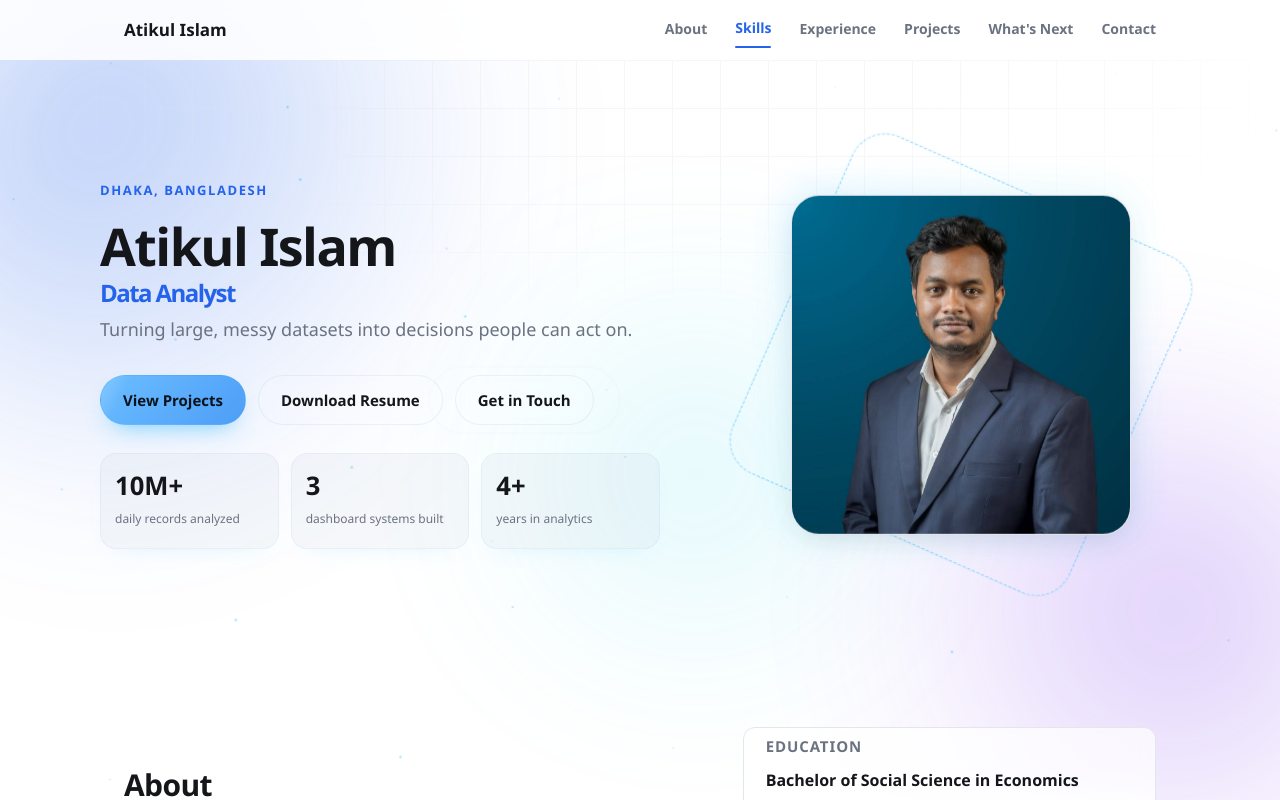
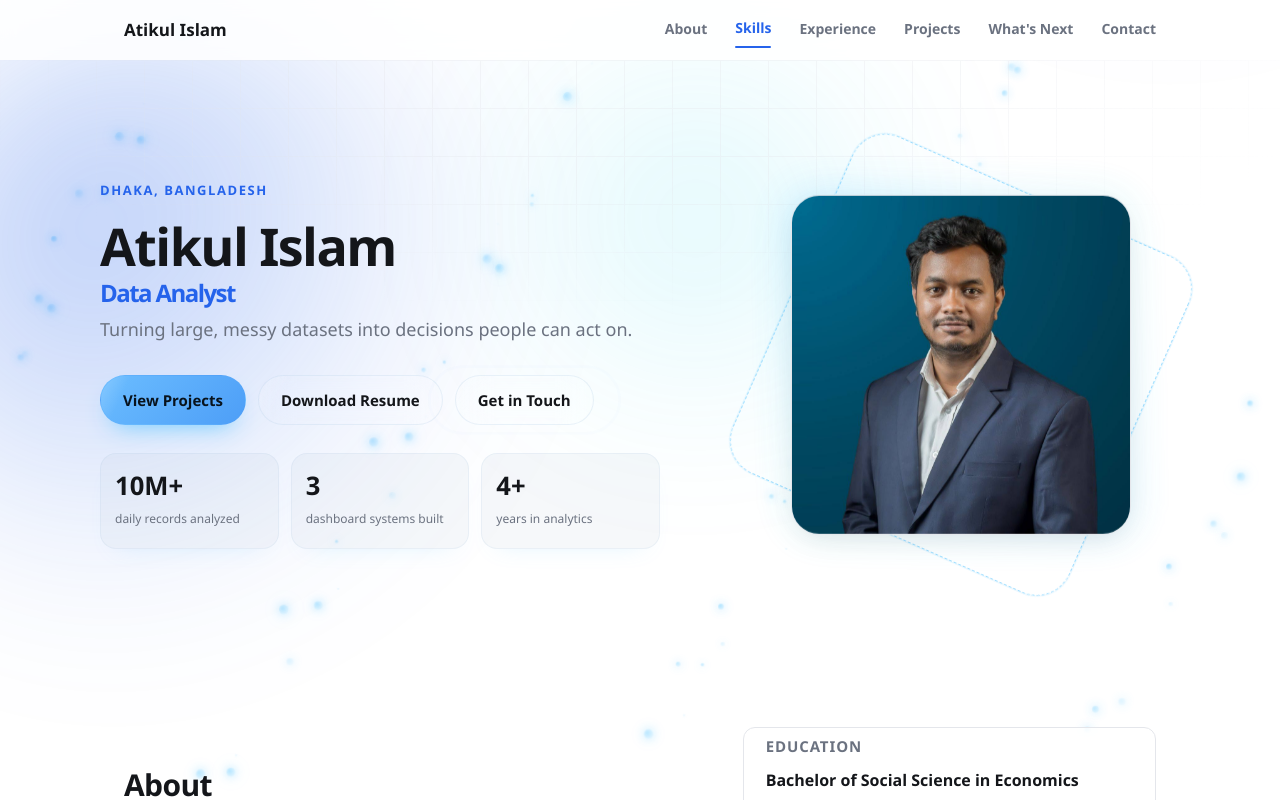
Before and after one commit to Atikul-Dipto/Atikul-Dipto.github.io, a React (Vite) app: page / in a window 1280 px wide. Shown: the top 800 px of the page. Built offline with nearby package versions, Linux system fonts and the light colour scheme.

Commit message:
Upgrade to DOPA-style particle background

```diff
--- a/src/App.css
+++ b/src/App.css
@@ -23,17 +23,38 @@
   width: var(--size);
   height: var(--size);
   border-radius: 50%;
-  background: rgba(94, 199, 255, 0.7);
-  box-shadow: 0 0 12px rgba(94, 199, 255, 0.35);
-  opacity: 0.35;
-  animation: particleFloat var(--duration) ease-in-out infinite alternate;
+  background: radial-gradient(circle at 35% 35%, rgba(94, 199, 255, 0.9), rgba(94, 199, 255, 0.3));
+  box-shadow:
+    0 0 8px rgba(94, 199, 255, 0.8),
+    0 0 20px rgba(94, 199, 255, 0.4),
+    inset 0 0 4px rgba(255, 255, 255, 0.3);
+  opacity: var(--opacity, 0.35);
+  filter: blur(0.5px);
+  animation: particleFlow var(--duration) ease-in-out infinite;
   animation-delay: var(--delay);
 }
 
-.bg-parallax {
-  position: absolute;
-  inset: 0;
-  transition: transform 0.6s ease-out;
+@keyframes particleFlow {
+  0% {
+    transform: translate3d(0, 0, 0) scale(0.85);
+    opacity: calc(var(--opacity) * 0.3);
+  }
+  25% {
+    transform: translate3d(22px, -16px, 0) scale(1.1);
+    opacity: calc(var(--opacity) * 0.8);
+  }
+  50% {
+    transform: translate3d(-28px, 14px, 0) scale(1.2);
+    opacity: var(--opacity);
+  }
+  75% {
+    transform: translate3d(18px, 20px, 0) scale(1);
+    opacity: calc(var(--opacity) * 0.6);
+  }
+  100% {
+    transform: translate3d(-8px, -18px, 0) scale(0.9);
+    opacity: calc(var(--opacity) * 0.2);
+  }
 }
 
 .bg-parallax--one {
--- a/src/components/AnimatedBackground.jsx
+++ b/src/components/AnimatedBackground.jsx
@@ -5,14 +5,20 @@ export default function AnimatedBackground() {
 
   const particles = useMemo(
     () =>
-      Array.from({ length: 34 }, (_, index) => ({
-        id: index,
-        size: 2 + ((index * 7) % 7) * 0.6,
-        left: `${(index * 13 + 9) % 100}%`,
-        top: `${(index * 17 + 7) % 100}%`,
-        duration: `${8 + (index % 8) * 1.8}s`,
-        delay: `${(index % 7) * 0.9}s`,
-      })),
+      Array.from({ length: 68 }, (_, index) => {
+        const layer = index % 3 // 3 depth layers
+        const speed = 6 + layer * 3 // slower = deeper
+        return {
+          id: index,
+          size: 2 + ((index * 11) % 9) * 0.8,
+          left: `${(index * 23 + 11) % 100}%`,
+          top: `${(index * 31 + 13) % 100}%`,
+          duration: `${speed + (index % 5) * 0.9}s`,
+          delay: `${(index % 9) * 0.4}s`,
+          opacity: 0.35 + (layer * 0.15),
+          layer,
+        }
+      }),
     [],
   )
 
@@ -51,6 +57,8 @@ export default function AnimatedBackground() {
               '--top': particle.top,
               '--duration': particle.duration,
               '--delay': particle.delay,
+              '--opacity': particle.opacity,
+              '--layer': particle.layer,
             }}
           />
         ))}
```
